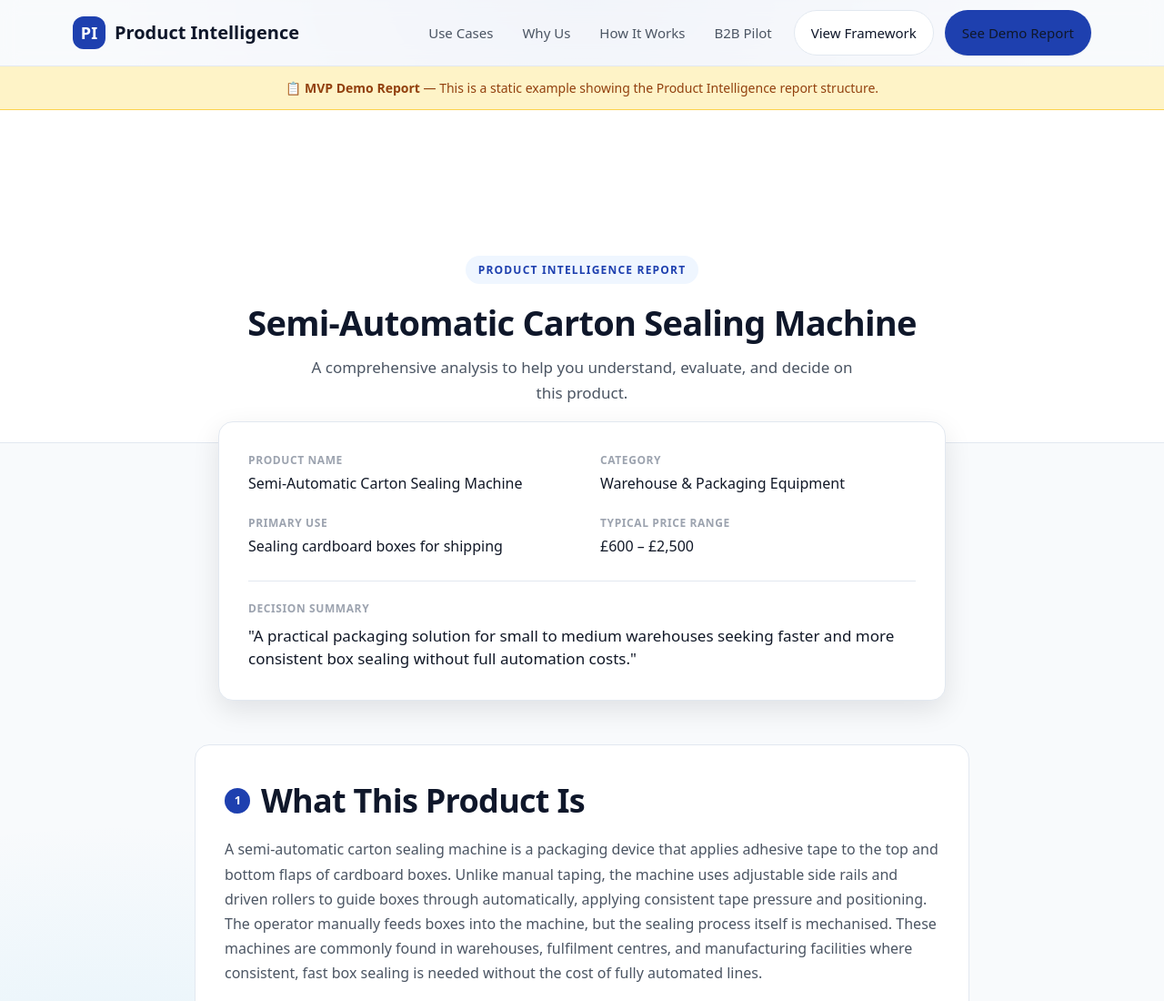
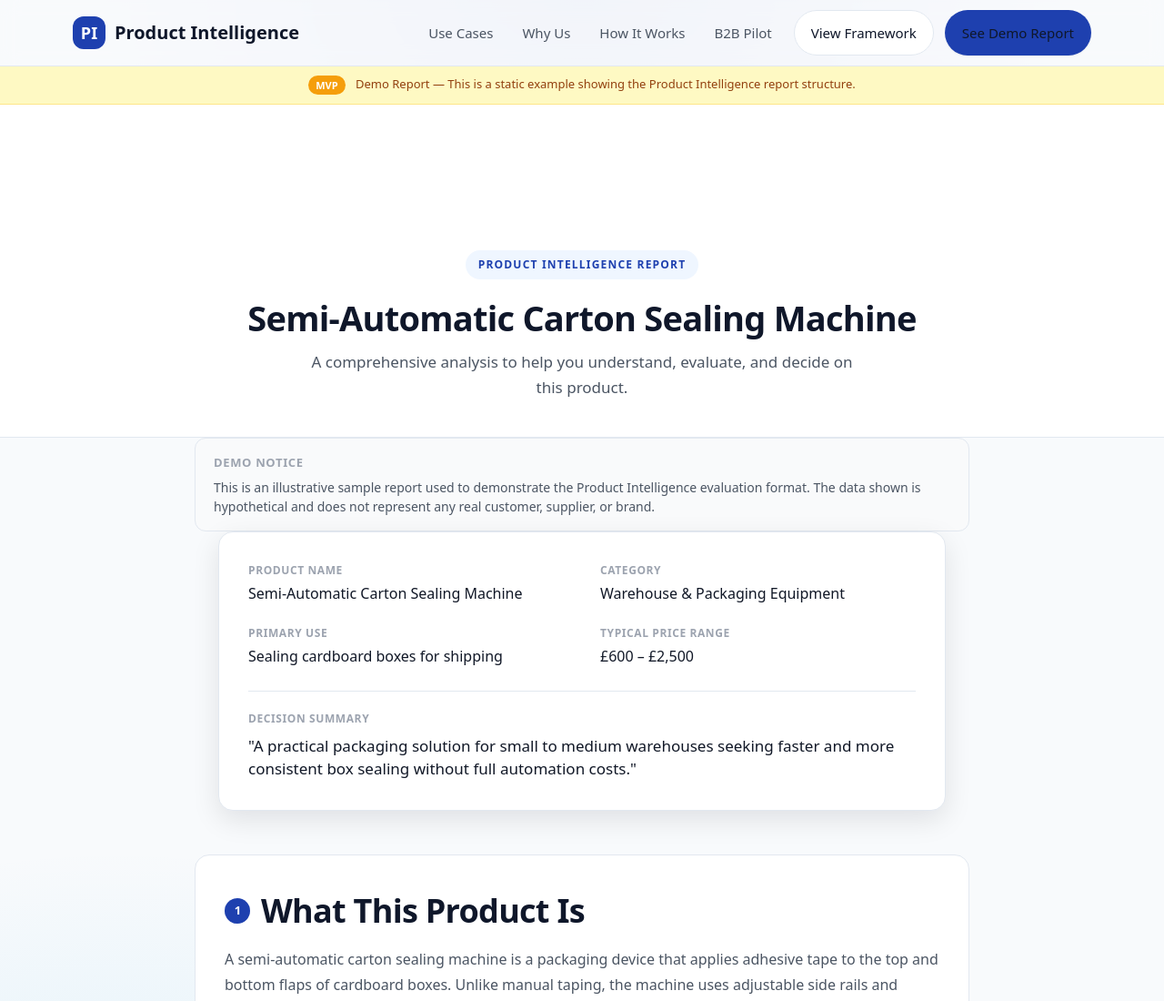
Before and after one commit to Kesava1642/product-intelligence-mvp, a plain HTML site: page demo-product.html in a window 1280 px wide. Shown: the top 1100 px of the page at 91% size. Drawn offline with Linux system fonts and the light colour scheme.

Commit message:
copy: add demo report disclaimer for credibility

```diff
--- a/demo-product.html
+++ b/demo-product.html
@@ -362,6 +362,31 @@
             background: var(--background-alt);
         }
 
+        /* Demo Notice */
+        .demo-notice {
+            background: var(--background-alt);
+            border: 1px solid var(--border);
+            border-radius: var(--radius-sm);
+            padding: 16px 20px;
+            margin-bottom: 24px;
+        }
+
+        .demo-notice h4 {
+            font-size: 13px;
+            font-weight: 600;
+            color: var(--text-muted);
+            text-transform: uppercase;
+            letter-spacing: 0.05em;
+            margin-bottom: 6px;
+        }
+
+        .demo-notice p {
+            font-size: 14px;
+            color: var(--text-secondary);
+            line-height: 1.5;
+            margin: 0;
+        }
+
         .info-card h4 {
             font-size: 14px;
             font-weight: 600;
@@ -720,10 +745,11 @@
     </header>
 
     <!-- MVP Banner -->
-    <div style="background: #fef3c7; border-bottom: 1px solid #fcd34d; padding: 12px 0; text-align: center;">
-        <div class="container">
-            <p style="font-size: 14px; color: #92400e; font-weight: 500; margin: 0;">📋 <strong>MVP Demo Report</strong> — This is a static example showing the Product Intelligence report structure.</p>
-        </div>
+    <div class="mvp-banner">
+      <div class="mvp-banner-inner">
+        <span class="mvp-badge">MVP</span>
+        Demo Report — This is a static example showing the Product Intelligence report structure.
+      </div>
     </div>
 
     <!-- Report Header -->
@@ -737,6 +763,12 @@
 
     <!-- Product Snapshot -->
     <div class="container">
+        <!-- Demo Notice -->
+        <div class="demo-notice">
+            <h4>Demo Notice</h4>
+            <p>This is an illustrative sample report used to demonstrate the Product Intelligence evaluation format. The data shown is hypothetical and does not represent any real customer, supplier, or brand.</p>
+        </div>
+
         <div class="snapshot-card">
             <div class="snapshot-grid">
                 <div class="snapshot-item">
```
